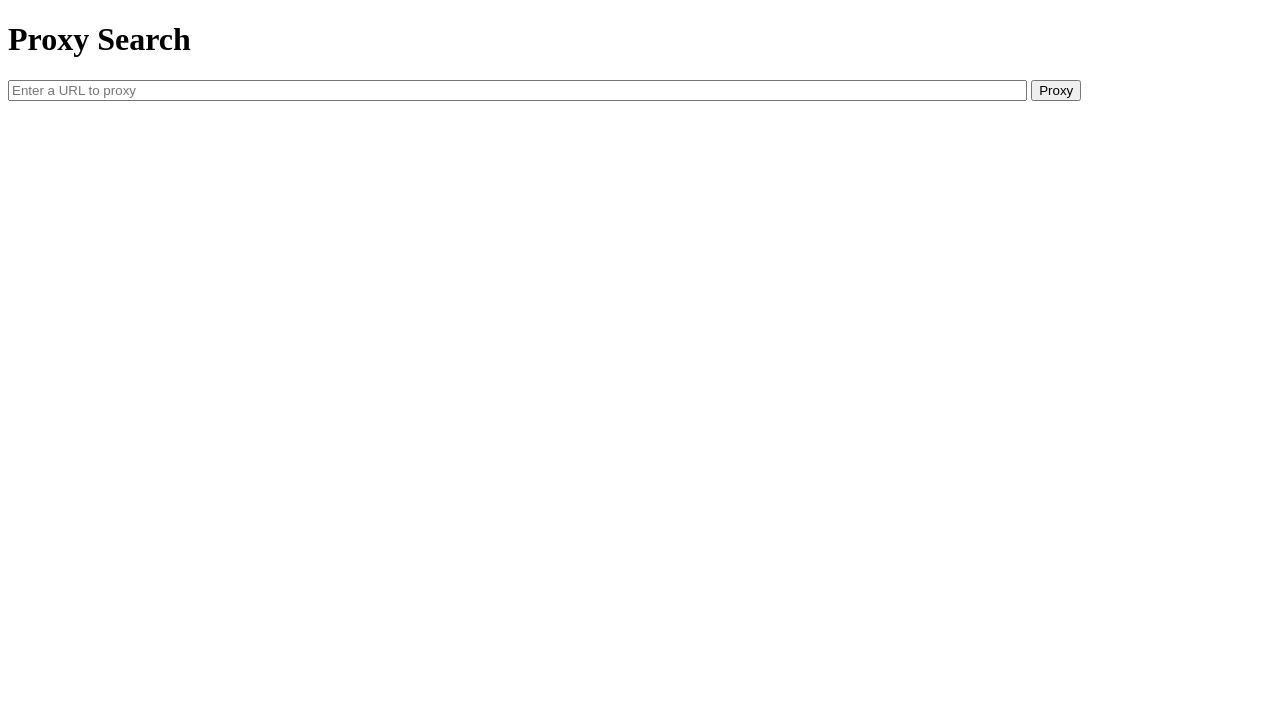
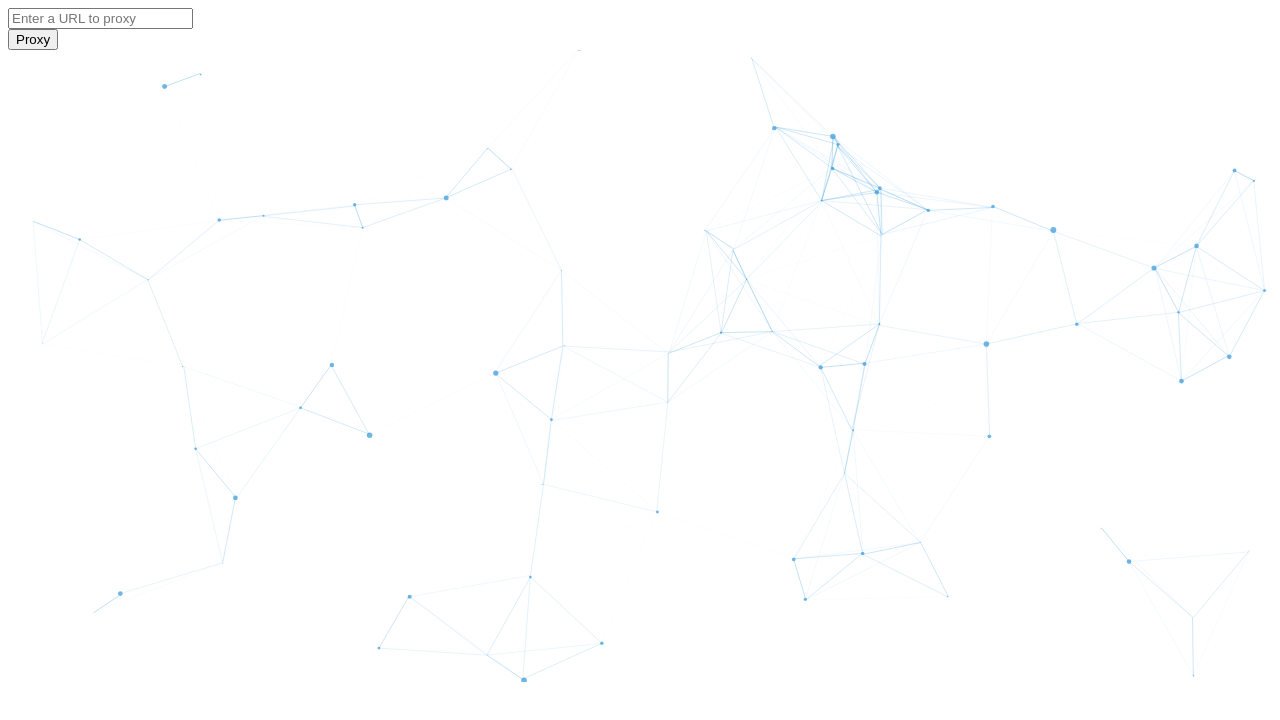
Before and after one commit to ak9memovies/static-proxy, a website: page public/index.html in a window 1280 px wide. Drawn offline with nearby package versions, Linux system fonts and the light colour scheme.

Commit message:
Update index.html

```diff
--- a/public/index.html
+++ b/public/index.html
@@ -2,14 +2,17 @@
 <html>
 <head>
     <title>Proxy Search</title>
+    <script src="https://cdn.jsdelivr.net/particles.js/2.0.0/particles.min.js"></script>
 </head>
 <body>
-    <h1>Proxy Search</h1>
-
-    <form id="proxyForm">
-        <input type="text" id="urlInput" placeholder="Enter a URL to proxy" style="width: 80%;" />
-        <button type="button" id="proxyButton">Proxy</button>
-    </form>
+    <div id="proxyForm">
+    <div id="searchContainer">
+        <input type="text" id="urlInput" placeholder="Enter a URL to proxy" />
+    </div>
+    <div id="buttonContainer">
+        <button type="submit" id="proxyButton">Proxy</button>
+    </div>
+</div>
 
     <div id="proxyResult"></div>
     <div id="particles-js"></div>
```
